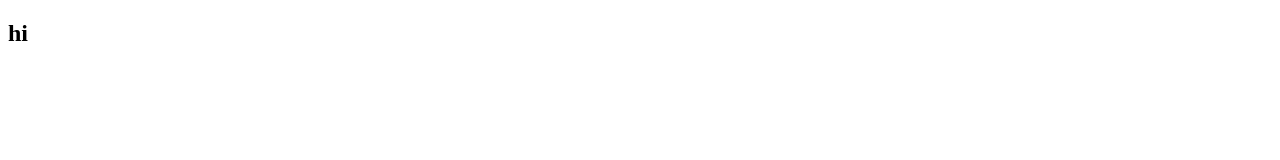
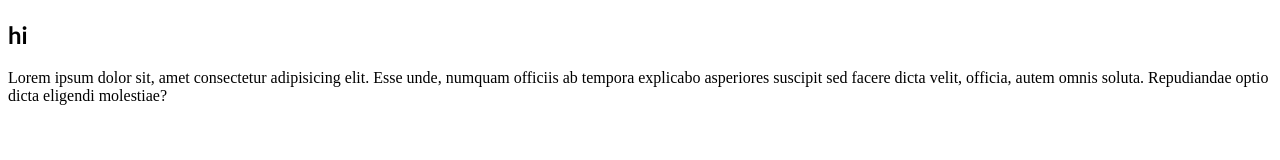
Before and after one commit to RzRuhan/my-first-repo, a plain HTML site: page index.html in a window 1280 px wide. Drawn offline with Linux system fonts and the light colour scheme.

Commit message:
header added

```diff
--- a/index.html
+++ b/index.html
@@ -4,8 +4,10 @@
     <meta charset="UTF-8">
     <meta name="viewport" content="width=device-width, initial-scale=1.0">
     <title>Document</title>
+    <link rel="stylesheet" href="style.css">
 </head>
 <body>
-    <h2>hi</h2>
+    <h2 class="header">hi</h2>
+    <p>Lorem ipsum dolor sit, amet consectetur adipisicing elit. Esse unde, numquam officiis ab tempora explicabo asperiores suscipit sed facere dicta velit, officia, autem omnis soluta. Repudiandae optio dicta eligendi molestiae?</p>
 </body>
 </html>
--- /dev/null
+++ b/style.css
@@ -0,0 +1,3 @@
+.header{
+    font-family: 'Gill Sans', 'Gill Sans MT', Calibri, 'Trebuchet MS', sans-serif;
+}
```
